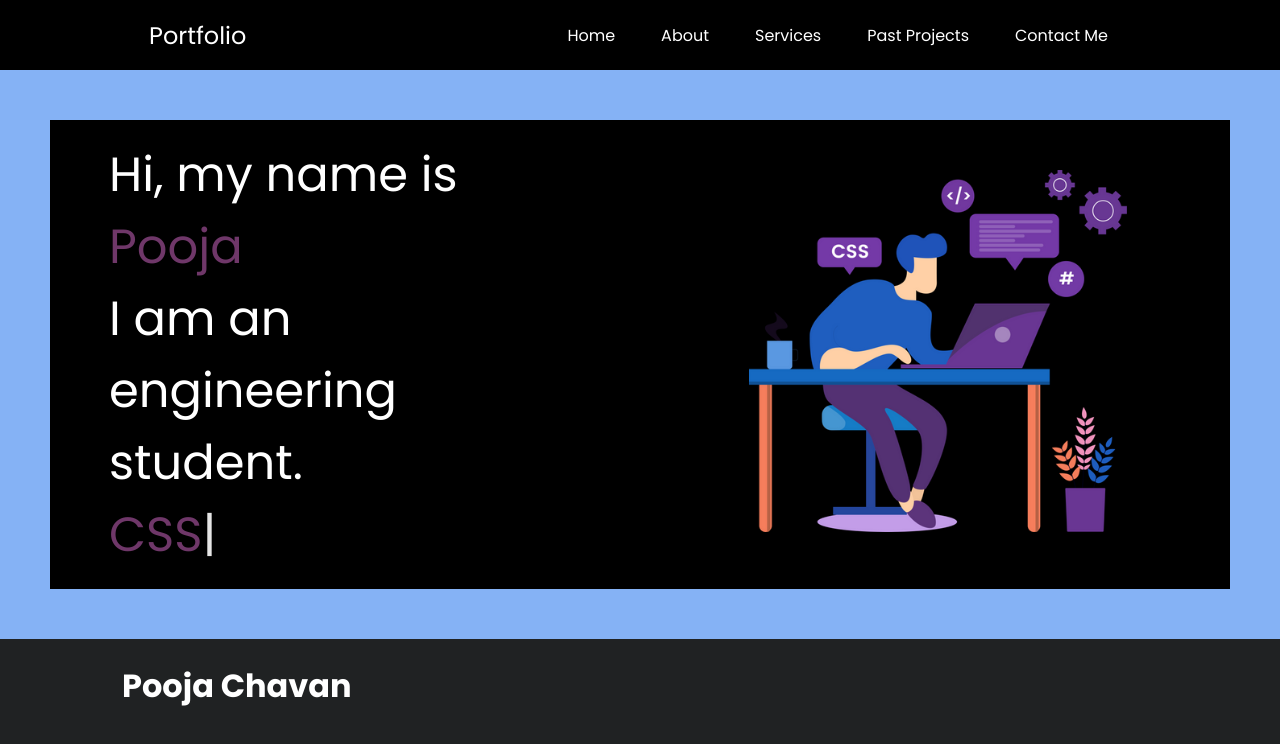
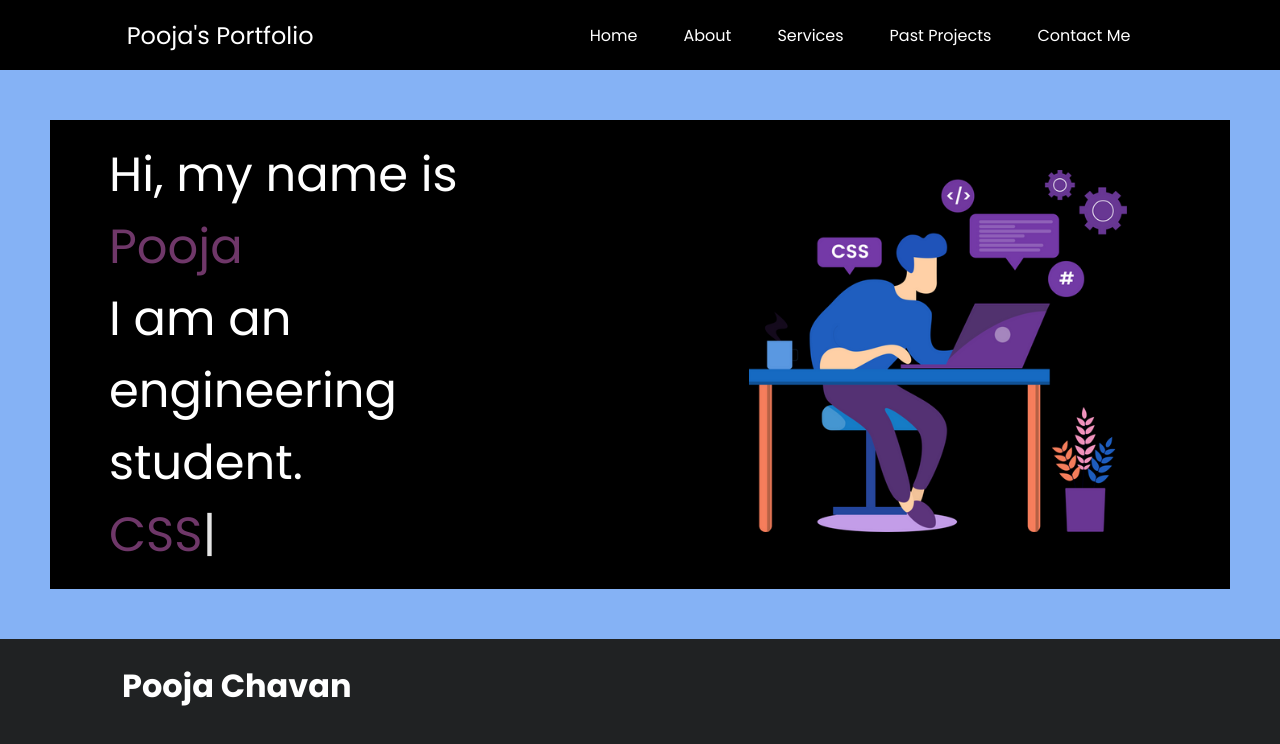
Before and after one commit to poojacode9/ProjectPortfolio, a plain HTML site: page index.html in a window 1280 px wide. Drawn offline with nearby package versions, Linux system fonts and the light colour scheme.

Commit message:
Update index.html

```diff
--- a/index.html
+++ b/index.html
@@ -89,7 +89,7 @@
 <body>
     <header>
         <nav>
-            <div class="left">Portfolio</div>
+            <div class="left">Pooja's Portfolio</div>
             <div class="right">
             <ul>
               <li><a href="/"> Home</a> </li>
```
